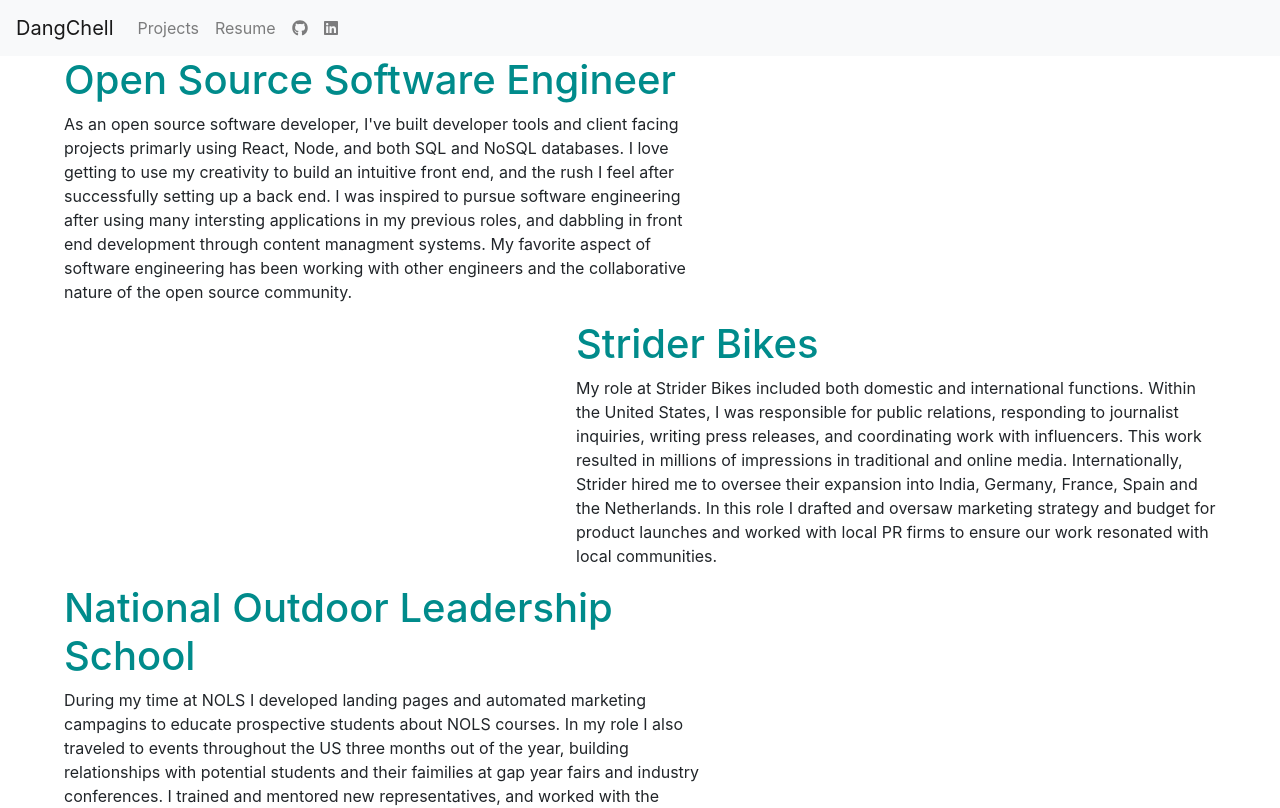
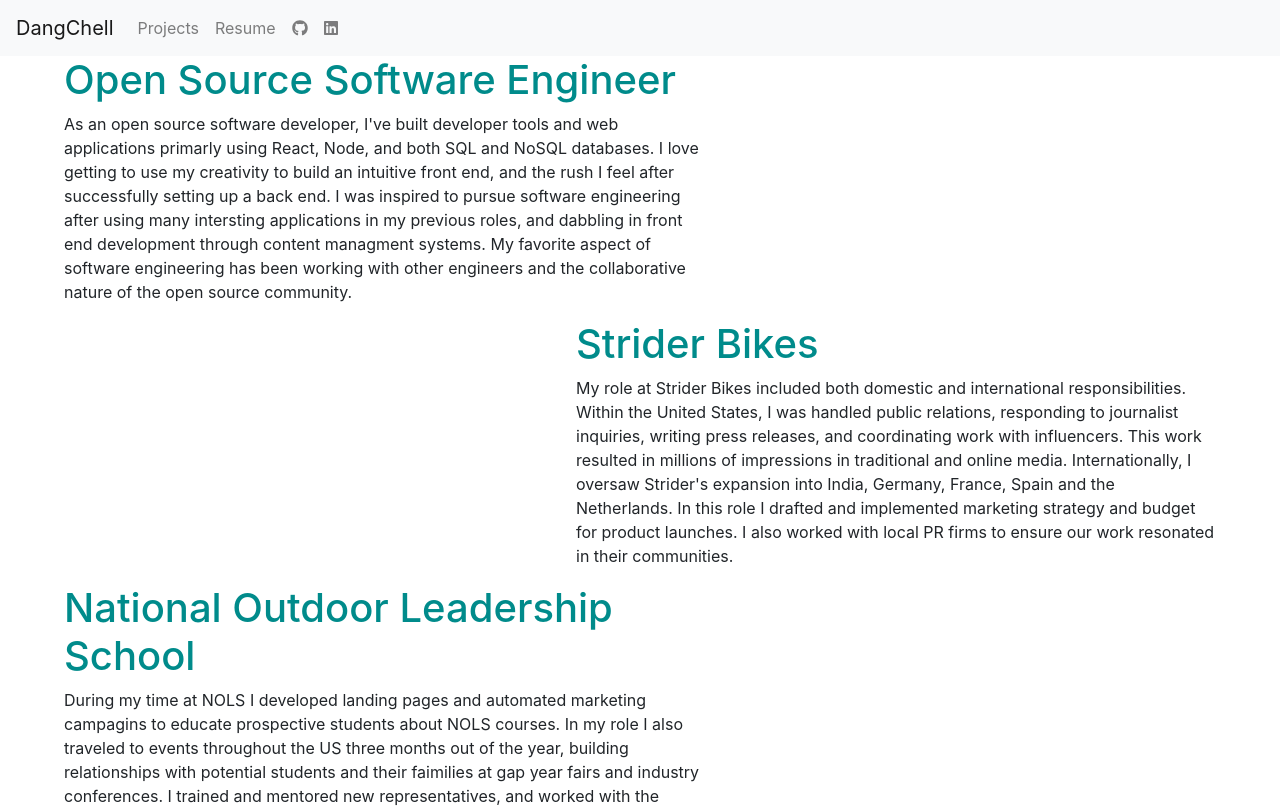
Before and after one commit to DangChell/DanReactPortfolio, a React app: page /resume in a window 1280 px wide. Shown: the top 808 px of the page. Built offline with nearby package versions, Linux system fonts and the light colour scheme.

Commit message:
next steps, clean up card group, work on webpack file-loader

```diff
--- a/src/App.js
+++ b/src/App.js
@@ -2,7 +2,7 @@
 import { render } from 'react-dom';
 import { BrowserRouter, Route, Switch } from 'react-router-dom';
 import { LinkContainer } from 'react-router-bootstrap';
-import ProjectCard from './components/Card.js';
+import CardGroup from './components/CardGroup.js';
 import Home from './containers/HomeContainer.js';
 import Error from './components/Error.js';
 import Header from './components/Header.js';
@@ -16,7 +16,7 @@
         <Header />
         <Switch>
           <Route path="/" component={Home} exact />
-          <Route path="/projects" component={ProjectCard} />
+          <Route path="/projects" component={CardGroup} />
           <Route path="/resume" component={Resume} />
           <Route component={Error} />
         </Switch>
--- a/src/components/Carousel.js
+++ b/src/components/Carousel.js
@@ -7,31 +7,31 @@
       <Carousel>
         <Carousel.Item>
           <img
-            className="d-block w-100"
-            src="https://scontent.ffsd3-1.fna.fbcdn.net/v/t1.0-9/115772182_10158278516435792_8509649749366949457_n.jpg?_nc_cat=103&_nc_sid=8bfeb9&_nc_ohc=VQYeTGRgJbMAX-1EveG&_nc_ht=scontent.ffsd3-1.fna&oh=9d13467f22fbf13fbfc95845acc104a7&oe=5F842B5B"
-            alt="First slide"
+            className="d-block w-100 h-70"
+            src="https://scontent.ffsd3-1.fna.fbcdn.net/v/t1.0-9/10408599_10152858149965610_4289492839336708001_n.jpg?_nc_cat=109&_nc_sid=e3f864&_nc_ohc=LpuY0_MWH6EAX8JtECX&_nc_ht=scontent.ffsd3-1.fna&oh=201c1878d1bad4c4ce41dc9027d5edf1&oe=5F8F7742"
+            alt="Landscape shot from Sky Ranch"
           />
           <Carousel.Caption>
-            <h3>First slide label</h3>
-            <p>Nulla vitae elit libero, a pharetra augue mollis interdum.</p>
+            <h3>Welcome to DangChell</h3>
+            <p></p>
           </Carousel.Caption>
         </Carousel.Item>
         <Carousel.Item>
           <img
-            className="d-block w-100"
-            src="https://scontent.ffsd3-1.fna.fbcdn.net/v/t1.0-9/46171953_10101557208075496_3501406521093259264_n.jpg?_nc_cat=111&_nc_sid=730e14&_nc_ohc=GNvXieV0SD0AX_3mT0F&_nc_ht=scontent.ffsd3-1.fna&oh=d51b306a3c53167501c0eef28b5715a8&oe=5F82A125"
+            className="d-block w-100 h-70"
+            src="https://scontent.ffsd3-1.fna.fbcdn.net/v/t31.0-8/12068420_10153619056250610_6323858538494194349_o.jpg?_nc_cat=101&_nc_sid=19026a&_nc_ohc=ou1cRBFBcU8AX-rMvKo&_nc_ht=scontent.ffsd3-1.fna&oh=3302369b2271f8bbea6ecf4bbb35114f&oe=5F8C0377"
             alt="Third slide"
           />
 
           <Carousel.Caption>
-            <h3>Second slide label</h3>
-            <p>Lorem ipsum dolor sit amet, consectetur adipiscing elit.</p>
+            <h3>Dan Chell's Portfolio Website</h3>
+            <p></p>
           </Carousel.Caption>
         </Carousel.Item>
-        <Carousel.Item>
+        {/* <Carousel.Item>
           <img
-            className="d-block w-100"
-            src="https://scontent.ffsd3-1.fna.fbcdn.net/v/t31.0-8/14991380_10154589765635610_7104761101112099960_o.jpg?_nc_cat=104&_nc_sid=cdbe9c&_nc_ohc=AjzXQbpCAEAAX-Hf_cJ&_nc_ht=scontent.ffsd3-1.fna&oh=d19b2bd9084c2c0071d26106578e44ad&oe=5F831DB5"
+            className="d-block w-100 h-70"
+            src="https://scontent.ffsd3-1.fna.fbcdn.net/v/t31.0-8/12314348_10153741667110610_518310565667677966_o.jpg?_nc_cat=101&_nc_sid=19026a&_nc_ohc=sbcCoykStUMAX9FrNmr&_nc_ht=scontent.ffsd3-1.fna&oh=fbcb0e6a0995fa55d7aa9d8050d93273&oe=5F8E023E"
             alt="Third slide"
           />
 
@@ -41,7 +41,7 @@
               Praesent commodo cursus magna, vel scelerisque nisl consectetur.
             </p>
           </Carousel.Caption>
-        </Carousel.Item>
+        </Carousel.Item> */}
       </Carousel>
     );
   }
--- a/src/components/Resume.js
+++ b/src/components/Resume.js
@@ -9,30 +9,29 @@
           <h1>Open Source Software Engineer</h1>
           <p>
             As an open source software developer, I've built developer tools and
-            client facing projects primarly using React, Node, and both SQL and
-            NoSQL databases. I love getting to use my creativity to build an
-            intuitive front end, and the rush I feel after successfully setting
-            up a back end. I was inspired to pursue software engineering after
-            using many intersting applications in my previous roles, and
-            dabbling in front end development through content managment systems.
-            My favorite aspect of software engineering has been working with
-            other engineers and the collaborative nature of the open source
-            community.
+            web applications primarly using React, Node, and both SQL and NoSQL
+            databases. I love getting to use my creativity to build an intuitive
+            front end, and the rush I feel after successfully setting up a back
+            end. I was inspired to pursue software engineering after using many
+            intersting applications in my previous roles, and dabbling in front
+            end development through content managment systems. My favorite
+            aspect of software engineering has been working with other engineers
+            and the collaborative nature of the open source community.
           </p>
         </div>
         <div class="rightCard">
           <h1>Strider Bikes</h1>
           <p>
             My role at Strider Bikes included both domestic and international
-            functions. Within the United States, I was responsible for public
+            responsibilities. Within the United States, I was handled public
             relations, responding to journalist inquiries, writing press
             releases, and coordinating work with influencers. This work resulted
             in millions of impressions in traditional and online media.
-            Internationally, Strider hired me to oversee their expansion into
-            India, Germany, France, Spain and the Netherlands. In this role I
-            drafted and oversaw marketing strategy and budget for product
-            launches and worked with local PR firms to ensure our work resonated
-            with local communities.
+            Internationally, I oversaw Strider's expansion into India, Germany,
+            France, Spain and the Netherlands. In this role I drafted and
+            implemented marketing strategy and budget for product launches. I
+            also worked with local PR firms to ensure our work resonated in
+            their communities.
           </p>
         </div>
         <div class="leftCard">
@@ -47,7 +46,7 @@
             with the NOLS creative team to created new content for potential
             students. I also had the oppurtunty to take a NOLS course, where I
             spent two weeks backcountry splitboarding and sleeping in snow
-            shelters in the Tetons.
+            shelters in the Teton Range.
           </p>
         </div>
         <div class="rightCard">
--- a/src/containers/HomeContainer.js
+++ b/src/containers/HomeContainer.js
@@ -9,8 +9,7 @@
   render() {
     return (
       <div>
-        <ProjectCar />
-
+        <ProjectCar></ProjectCar>
         <CardGroup />
       </div>
     );
```
